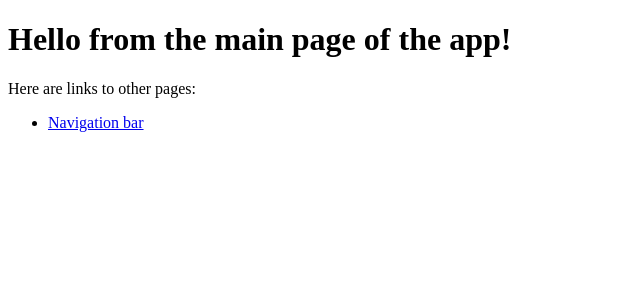
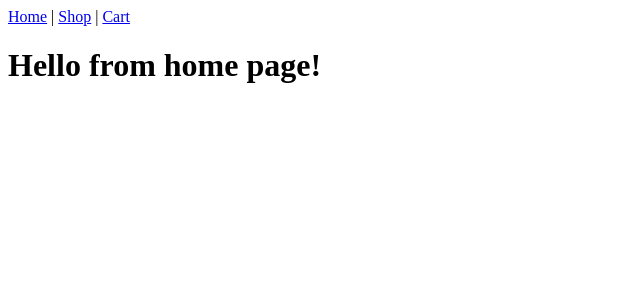
Before and after one commit to MK-DlR/shopping-cart, a React (Vite) app: page / in a window 1280 px wide. Shown: the top 300 px of the page, without its empty margins (0-640 px from the left). Built offline with nearby package versions, Linux system fonts and the light colour scheme.

Commit message:
feat: implement basic nav bar

```diff
--- a/src/App.jsx
+++ b/src/App.jsx
@@ -1,19 +1,11 @@
 // App.jsx
 
-import { Link } from "react-router";
+import Home from "./home/Home.jsx";
 
 const App = () => {
   return (
     <div>
-      <h1>Hello from the main page of the app!</h1>
-      <p>Here are links to other pages:</p>
-      <nav>
-        <ul>
-          <li>
-            <Link to="/navigation">Navigation bar</Link>
-          </li>
-        </ul>
-      </nav>
+      <Home />
     </div>
   );
 };
--- a/src/cart/Cart.jsx
+++ b/src/cart/Cart.jsx
@@ -1,8 +1,11 @@
 // Cart.jsx
+
+import Navigation from "../navigation/Navigation.jsx";
 
 const Cart = () => {
     return (
         <div>
+            <Navigation />
             <h1>Hello from cart page!</h1>
         </div>
     );
--- a/src/home/Home.jsx
+++ b/src/home/Home.jsx
@@ -1,8 +1,11 @@
 // Home.jsx
+
+import Navigation from "../navigation/Navigation.jsx";
 
 const Home = () => {
     return (
         <div>
+            <Navigation />
             <h1>Hello from home page!</h1>
         </div>
     );
--- a/src/navigation/Navigation.jsx
+++ b/src/navigation/Navigation.jsx
@@ -5,20 +5,8 @@ import { Link } from "react-router";
 const Navigation = () => {
     return (
         <div>
-            <h1>Hello from nav page!</h1>
-            <p>I should show on all the pages.</p>
             <nav>
-                <ul>
-                    <li>
-                        <Link to="/cart">Cart page</Link>
-                    </li>
-                    <li>
-                        <Link to="/home">Home page</Link>
-                    </li>
-                    <li>
-                        <Link to="/shop">Shop page</Link>
-                    </li>
-                </ul>
+                <Link to="/home">Home</Link> | <Link to="/shop">Shop</Link> | <Link to="/cart">Cart</Link>
             </nav>
         </div>
     );
--- a/src/shop/Shop.jsx
+++ b/src/shop/Shop.jsx
@@ -1,8 +1,11 @@
 // Shop.jsx
+
+import Navigation from "../navigation/Navigation.jsx";
 
 const Shop = () => {
     return (
         <div>
+            <Navigation />
             <h1>Hello from shop page!</h1>
         </div>
     );
```
Also changed, not shown: changelog.txt.
